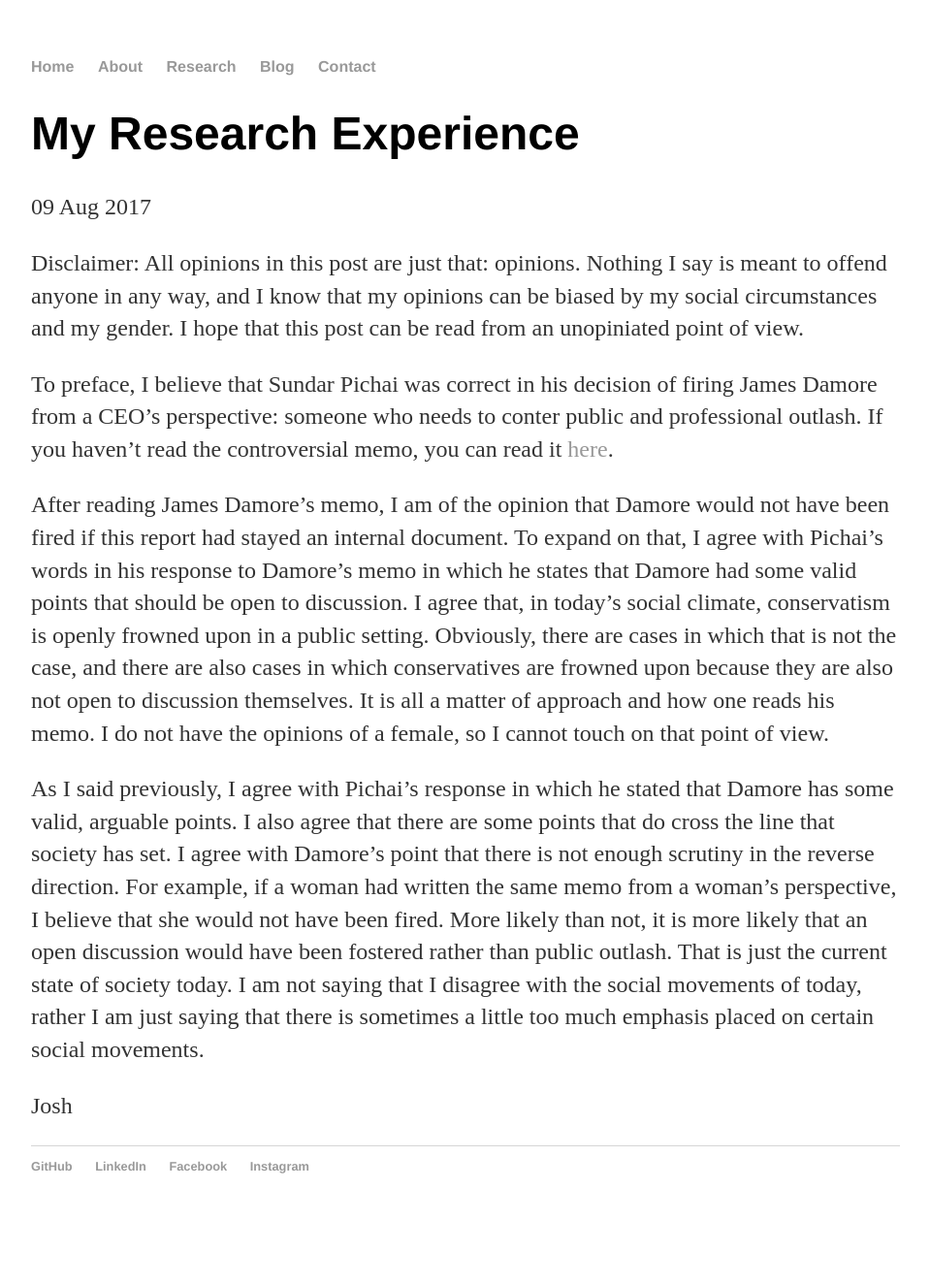
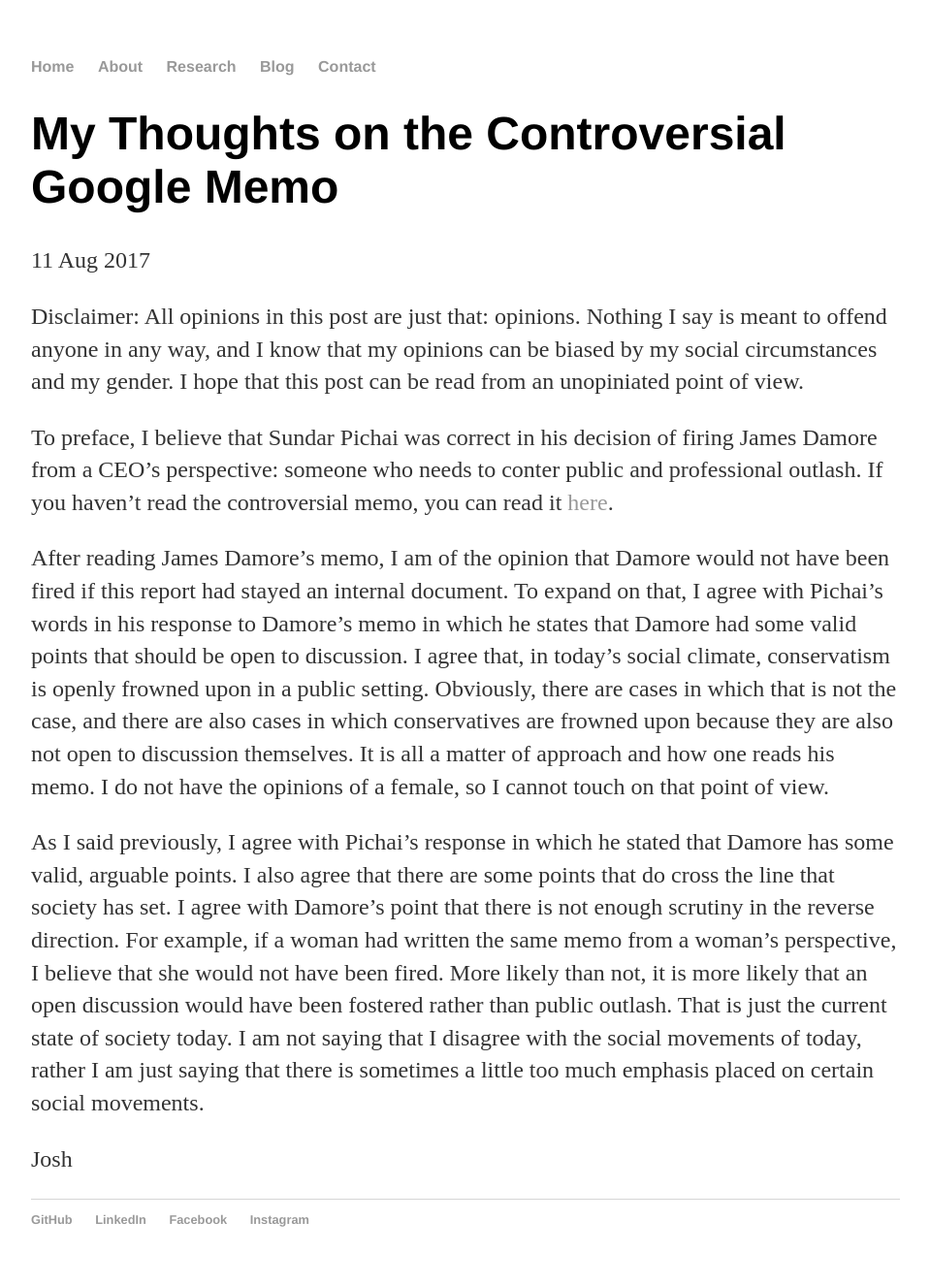
Before and after one commit to 1996leejoshua/1996leejoshua.github.io, a Jekyll site: the page built from _posts/2017-08-11-My-Thoughts-On-The-Controversial-Google-Memo.md, in a window 1280 px wide. Shown: the whole page at 97% size, without its empty margins (160-1119 px from the left). Built offline with Jekyll 4.4.1, drawn with Linux system fonts in a browser that asks for light colours; before the commit the page ends 1270 px from its top, so only the background shows below that.

Commit message:
Update 2017-08-11-My-Thoughts-On-The-Controversial-Google-Memo.md

```diff
--- a/_posts/2017-08-11-My-Thoughts-On-The-Controversial-Google-Memo.md
+++ b/_posts/2017-08-11-My-Thoughts-On-The-Controversial-Google-Memo.md
@@ -1,7 +1,7 @@
 ---
 layout: post
-title: "My Research Experience"
-date: 2017-08-09
+title: "My Thoughts on the Controversial Google Memo"
+date: 2017-08-11
 ---
 
 Disclaimer: All opinions in this post are just that: opinions. Nothing I say is meant to offend anyone in any way, and I know that my opinions can be biased by my social circumstances and my gender. I hope that this post can be read from an unopiniated point of view.
```
